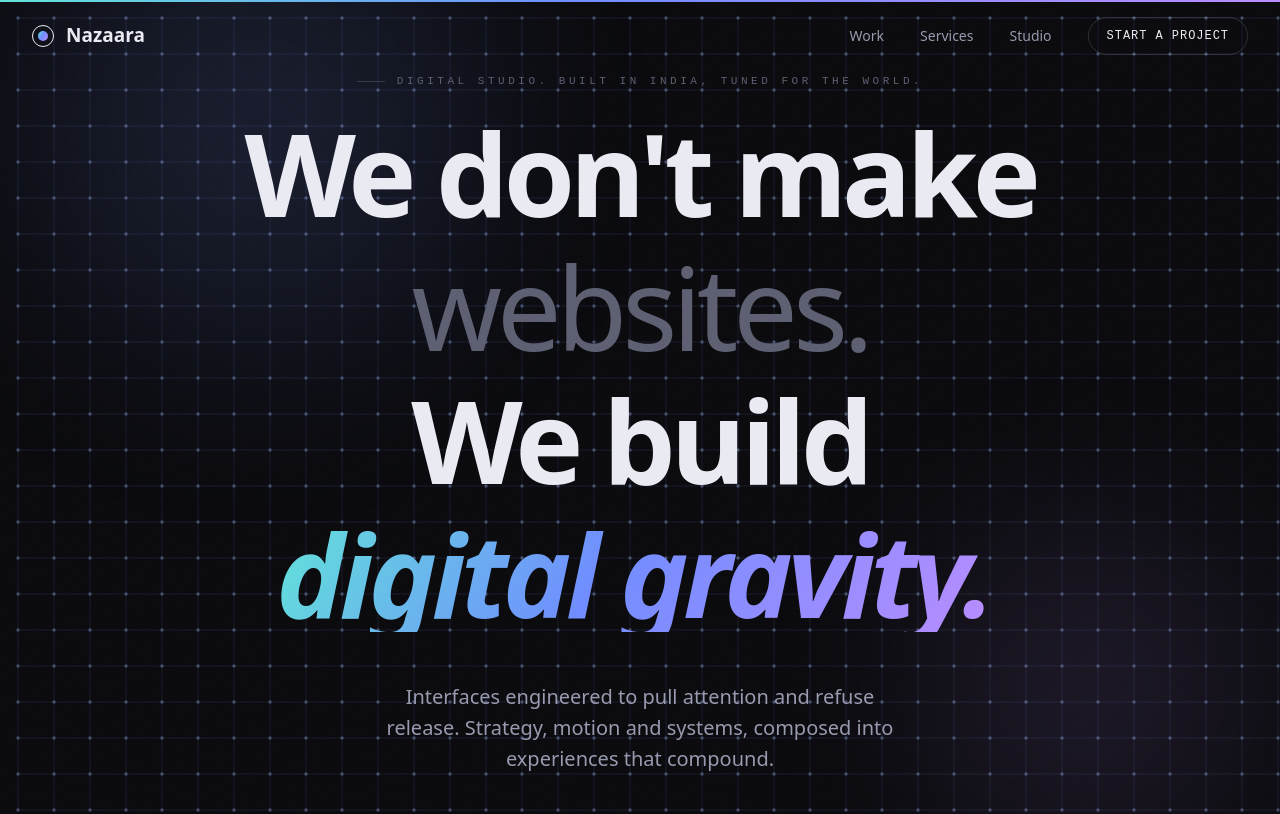
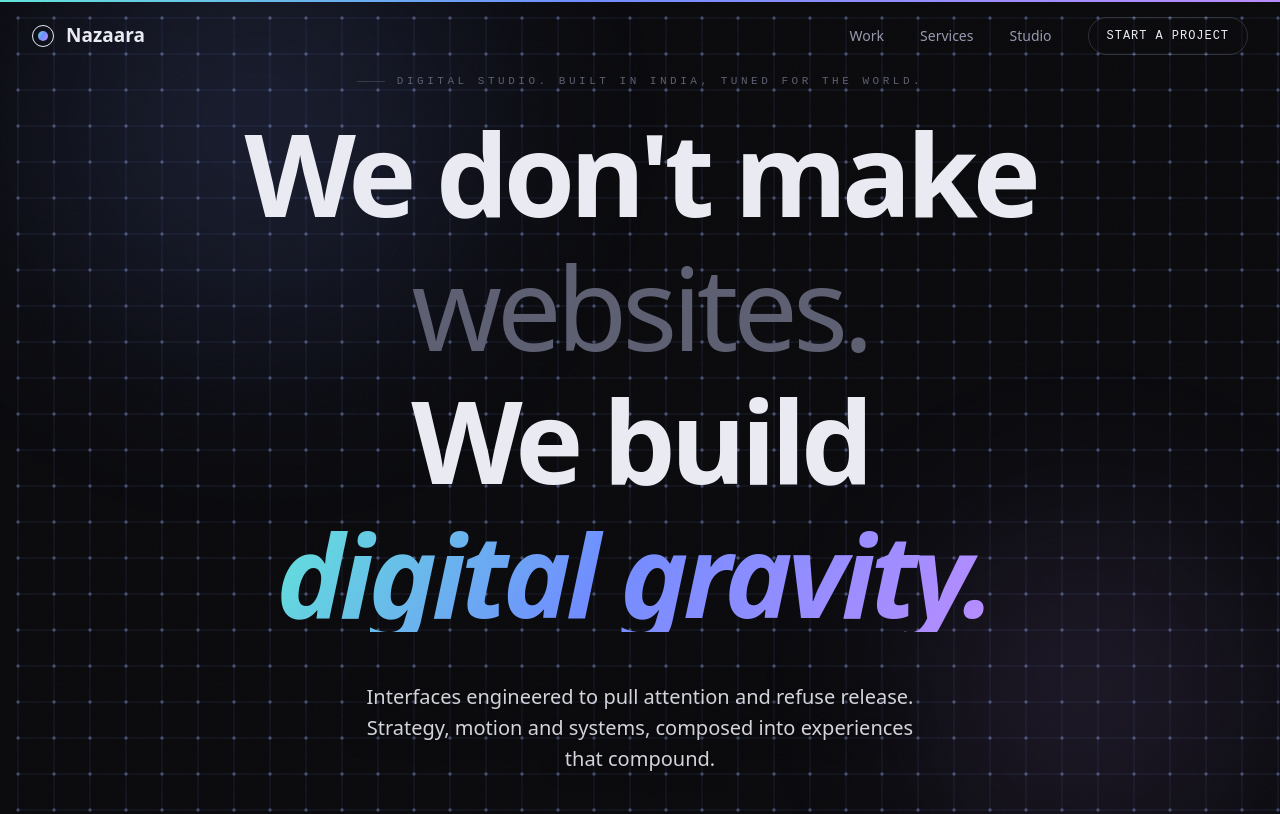
Before and after one commit to nazaaradigitalstudio/nazaara-digital-studio, a Next.js app: page / in a window 1280 px wide. Shown: the top 814 px of the page. Built offline with nearby package versions, Linux system fonts and the light colour scheme; a web font is replaced by a local one.

Commit message:
Add files via upload

```diff
--- a/src/components/sections/CTA.tsx
+++ b/src/components/sections/CTA.tsx
@@ -39,7 +39,7 @@ export default function CTA() {
       <motion.div
         aria-hidden
         style={{ y: ghostY }}
-        className="pointer-events-none absolute left-1/2 top-1/2 z-0 -translate-x-1/2 -translate-y-1/2 whitespace-nowrap font-display text-[clamp(120px,26vw,420px)] font-semibold tracking-[-0.04em] text-[rgba(255,255,255,.025)]"
+        className="pointer-events-none absolute left-1/2 top-1/2 z-0 -translate-x-1/2 -translate-y-1/2 whitespace-nowrap font-display text-[clamp(48px,18vw,400px)] font-semibold tracking-[-0.04em] text-[rgba(255,255,255,.025)]"
       >
         NAZAARA
       </motion.div>
--- a/src/components/sections/Hero.tsx
+++ b/src/components/sections/Hero.tsx
@@ -66,7 +66,8 @@ export default function Hero() {
         </h1>
 
         <motion.p
-          className="mx-auto mt-8 max-w-[540px] text-[clamp(16px,2vw,20px)] font-light text-smoke"
+          className="mx-auto mt-8 max-w-[560px] text-[clamp(16px,2vw,20px)] font-normal text-chrome/90"
+          style={{ textShadow: "0 1px 26px rgba(7,7,10,0.95), 0 0 10px rgba(7,7,10,0.8)" }}
           initial={reduce ? false : { opacity: 0, y: 20 }}
           animate={{ opacity: 1, y: 0 }}
           transition={{ duration: 1.1, delay: 1.1 }}
--- a/src/components/sections/Portfolio.tsx
+++ b/src/components/sections/Portfolio.tsx
@@ -31,10 +31,10 @@ function Card({ work, onOpen, large }: { work: Work; onOpen: () => void; large:
           alt={`${work.title} site`}
           fill
           sizes="(max-width:780px) 100vw, 50vw"
-          className="object-cover object-top brightness-[0.78] grayscale-[0.35] transition-[filter,transform] duration-700 group-hover:scale-105 group-hover:brightness-[0.9] group-hover:grayscale-0"
+          className="object-cover object-top brightness-[0.94] transition-[filter,transform] duration-700 group-hover:scale-105 group-hover:brightness-100"
         />
       </motion.div>
-      <div className="absolute inset-0 z-[1]" style={{ background: "linear-gradient(180deg,rgba(7,7,10,.05),rgba(7,7,10,.88))" }} />
+      <div className="absolute inset-0 z-[1]" style={{ background: "linear-gradient(180deg,rgba(7,7,10,0) 48%,rgba(7,7,10,.82))" }} />
       <div className="absolute inset-x-0 bottom-0 z-[2] translate-y-2 p-7 transition-transform duration-500 group-hover:translate-y-0">
         <span className="font-mono text-[11px] uppercase tracking-[0.22em] text-cyan">{work.cat}</span>
         <h3 className="mt-2.5 text-[clamp(24px,2.6vw,38px)]">{work.title}</h3>
```
